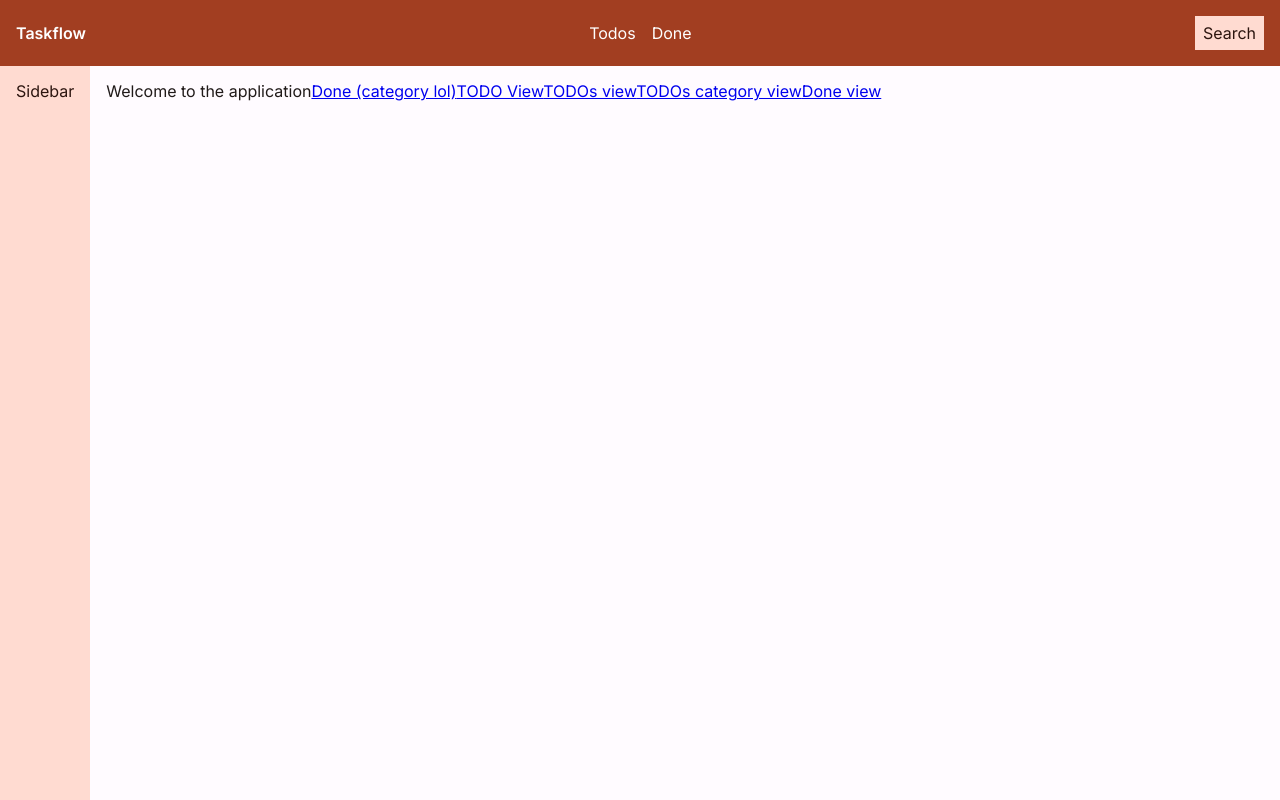
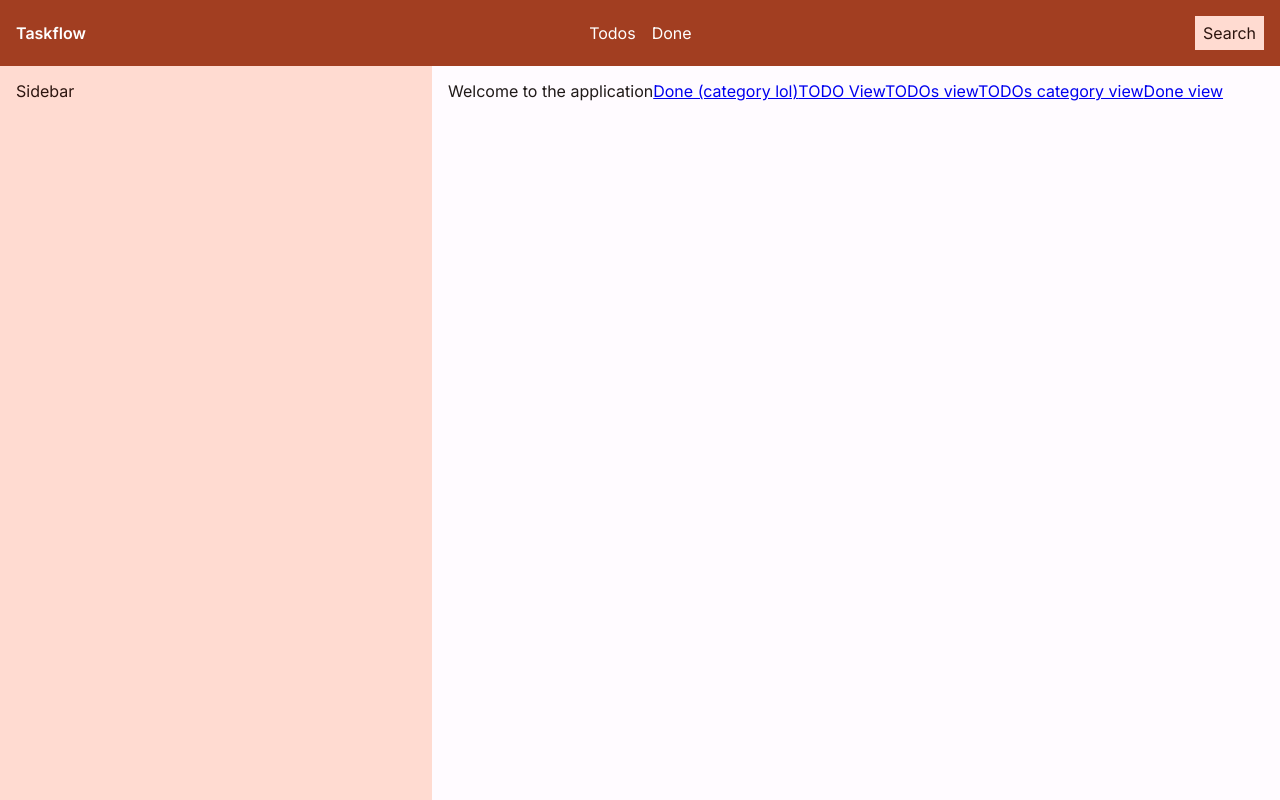
Before and after one commit to csci5117s23/homework-2-mattyokan, a Next.js app: page / in a window 1280 px wide. Built offline with nearby package versions, Linux system fonts and the light colour scheme; no server answers.

Commit message:
Page layout

```diff
--- a/src/component/PageContainer.tsx
+++ b/src/component/PageContainer.tsx
@@ -1,4 +1,4 @@
-import {ReactNode} from "react";
+import {ReactNode, useState} from "react";
 import Head from "next/head";
 import {Inter} from "next/font/google";
 import styles from '@/styles/PageContainer.module.scss';
@@ -14,6 +14,7 @@ const inter = Inter({subsets: ['latin']})
 
 
 export default function PageContainer(props: PageContainerProps) {
+    const [expanded, setExpanded] = useState(false);
     const router = useRouter();
     const nav = [
         {
@@ -33,6 +34,11 @@ export default function PageContainer(props: PageContainerProps) {
             <div className={`${styles.pageContainer} ${inter.className}`}>
                 <div className={styles.navbar}>
                     <div className={styles.brand}>
+                        <button className={styles.hamburger} onClick={() => {
+                            setExpanded(!expanded)
+                        }}>
+                            Toggle Sidebar
+                        </button>
                         <Link href={`/`}>Taskflow</Link>
                     </div>
                     <div className={styles.navigation}>
@@ -45,7 +51,7 @@ export default function PageContainer(props: PageContainerProps) {
                     </div>
                 </div>
                 <div className={styles.pageContent}>
-                    <aside className={styles.sidebar}>
+                    <aside className={`${styles.sidebar} ${expanded ? styles.active : ""}`}>
                         Sidebar
                     </aside>
                     <main className={styles.main}>
--- a/src/styles/PageContainer.module.scss
+++ b/src/styles/PageContainer.module.scss
@@ -50,19 +50,43 @@
     color: $theme-on-secondary-container;
     padding: 8px;
   }
+
+  .hamburger {
+    background: $theme-secondary-container;
+    color: $theme-on-secondary-container;
+    border: 0;
+
+    @media (min-width: 1250px) {
+      display: none;
+    }
+  }
 }
 
 .pageContent {
   display: flex;
   flex-direction: row;
   height: 100%;
+
+  @media (max-width: 1250px) {
+    flex-direction: column;
+  }
 }
 
 .sidebar {
   background: $theme-secondary-container;
   color: $theme-on-secondary-container;
+  display: none;
 
   padding: 16px;
+  min-width: 400px;
+
+  &.active {
+    display: inherit;
+  }
+
+  @media(min-width: 1251px) {
+    display: inherit;
+  }
 }
 
 .main {
```
